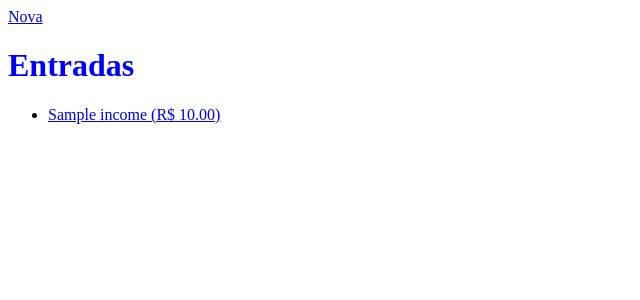
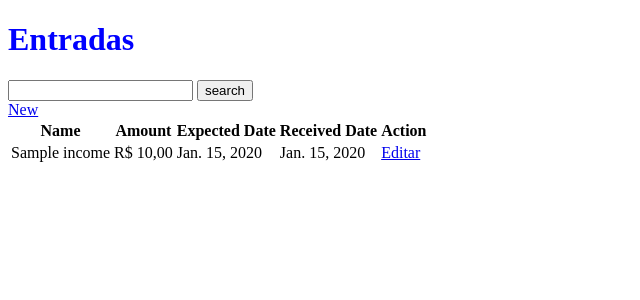
Before and after one commit to Dowingows/my_cents_manager, a Django app: page /finances/income in a window 1280 px wide. Shown: the top 300 px of the page, without its empty margins (0-640 px from the left). Run offline with Django 5.2, Linux system fonts and the light colour scheme; a user stored in the database is signed in; tables that the repository leaves empty hold one stand-in row (values such as "Sample post"); parts of the project's set-up code (start-up, migrations or seed data) failed here and were passed over.

Commit message:
search list

```diff
--- a/finances/mixins.py
+++ b/finances/mixins.py
@@ -79,3 +79,24 @@ class IncomeTransactionMixin(TransactionMixinBase):
     def get_signed_amount(self, form):
         amount = form.instance.amount
         return abs(amount)
+
+
+class FilterMixin:
+    def get_queryset(self):
+        queryset = super().get_queryset()
+        user = self.request.user
+        queryset = queryset.filter(user=user)
+
+        search_input = self.request.GET.get('search-field') or ''
+        if search_input:
+            queryset = self.filter_by_search(queryset, search_input)
+
+        return queryset
+
+    def filter_by_search(self, queryset, search_input):
+        """
+        Filtra o queryset com base no campo de pesquisa.
+        """
+        raise NotImplementedError(
+            'Subclasses of FilterMixin must provide a filter_by_search method.'
+        )
--- a/finances/templates/income/index.html
+++ b/finances/templates/income/index.html
@@ -1,15 +1,40 @@
 {% extends "base.html" %}
+{% load moneyfilter %}
 
-{% block sidebar %}
-    <a href="{% url 'finances:income_create' %}">Nova</a>
-{% endblock %}
 
 {% block content %}
-<h1>Entradas</h1>
-<ul>
-    {% for income in incomes %}
-        <li><a href="{% url 'finances:income_edit' income.id %}">{{ income }}</a></li>
-    {% endfor %}
-</ul>
+    <h1>Entradas</h1>
 
+
+    <form method="GET">
+        <input type="text" name="search-field" value="{{search_input}}"/>
+        <input type="submit" value="search"  class="btn btn-secondary"/>
+    </form>
+    <a href="{% url 'finances:income_create' %}" class="btn btn-primary">New</a>
+    <div class="table-responsive">
+        <table class="table mt-4">
+            <thead>
+                <tr>
+                    <th>Name</th>
+                    <th>Amount</th>
+                    <th>Expected Date</th>
+                    <th>Received Date</th>
+                    <th>Action</th>
+                </tr>
+            </thead>
+            <tbody>
+                {% for income in incomes %}
+                    <tr>
+                        <td>{{ income.name }}</td>
+                        <td>{{ income.amount | currency }}</td>
+                        <td>{{ income.expected_date }}</td>
+                        <td>{{ income.received_date }}</td>
+                        <td>
+                            <a href="{% url 'finances:income_edit' income.id %}">Editar</a>
+                        </td>
+                    </tr>
+                {% endfor %}
+            </tbody>
+        </table>
+    </div>
 {% endblock %}
--- a/finances/views.py
+++ b/finances/views.py
@@ -11,6 +11,7 @@ from finances.models import Transaction
 from .forms import ExpenseForm, IncomeForm
 from .mixins import (
     ExpenseTransactionMixin,
+    FilterMixin,
     IncomeTransactionMixin,
     UserFilteredMixin,
 )
@@ -69,10 +70,13 @@ class ExpenseDeleteView(generic.DeleteView):
     success_url = reverse_lazy('finances:expense_index')
 
 
-class IncomeIndexView(UserFilteredMixin, generic.ListView):
+class IncomeIndexView(FilterMixin, UserFilteredMixin, generic.ListView):
     model = Income
     template_name = 'income/index.html'
     context_object_name = 'incomes'
+
+    def filter_by_search(self, queryset, search_input):
+        return queryset.filter(name__contains=search_input)
 
 
 @method_decorator(login_required, name='dispatch')
```
